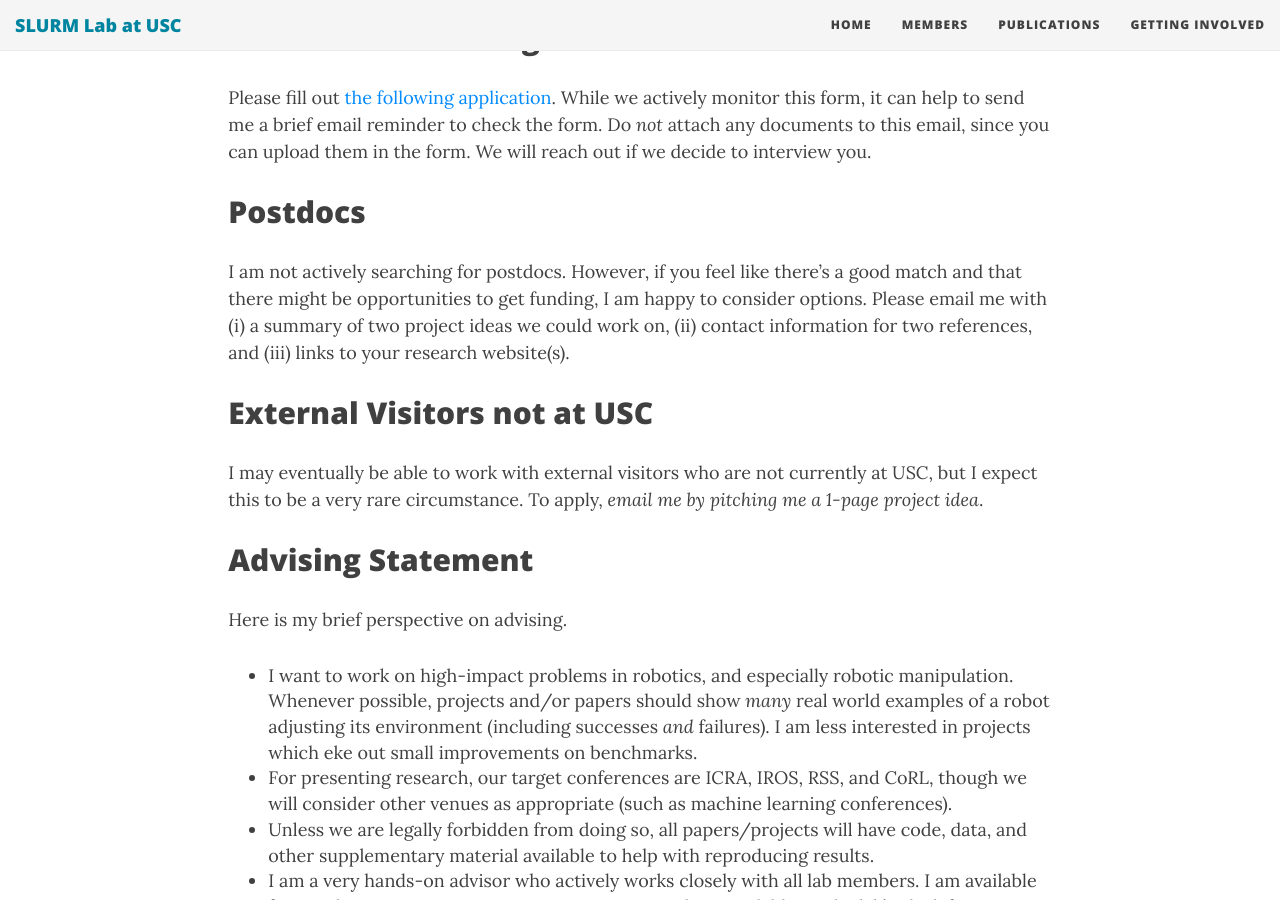
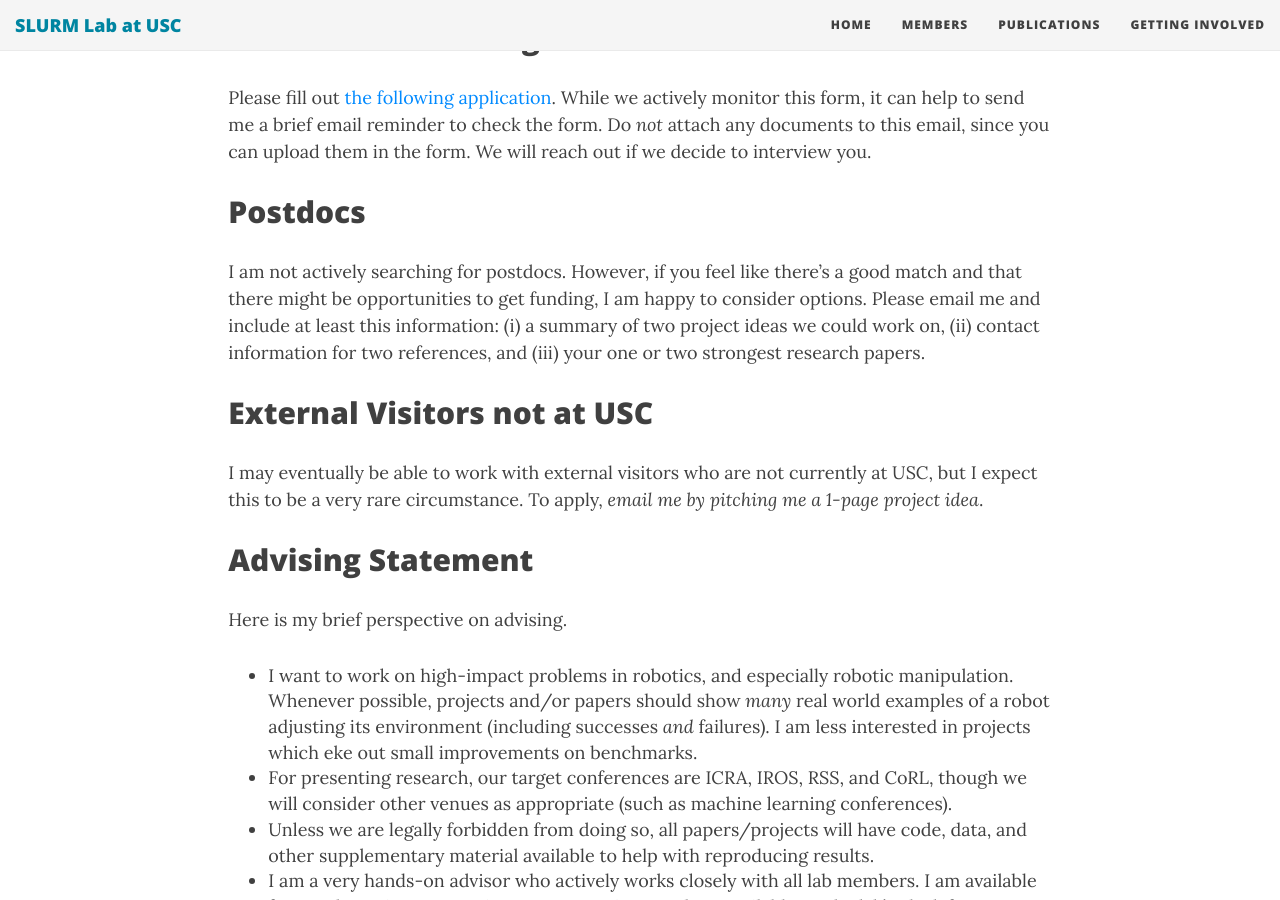
Before and after one commit to slurm-lab-usc/slurm-lab-usc.github.io, a Jekyll site: the page built from getting_involved.md, in a window 1280 px wide and 900 px high, scrolled down 1444 px. Built offline with Jekyll 4.4.1, drawn with Linux system fonts in a browser that asks for light colours; nearby versions of some CDN libraries.

Commit message:
clarification

```diff
--- a/getting_involved.md
+++ b/getting_involved.md
@@ -62,9 +62,9 @@ will reach out if we decide to interview you.
 
 I am not actively searching for postdocs. However, if you feel like there's a
 good match and that there might be opportunities to get funding, I am happy to
-consider options. Please email me with (i) a summary of two project ideas we
-could work on, (ii) contact information for two references, and (iii) links to
-your research website(s).
+consider options. Please email me and include at least this information: (i) a
+summary of two project ideas we could work on, (ii) contact information for two
+references, and (iii) your one or two strongest research papers.
 
 ## External Visitors not at USC
 
```
